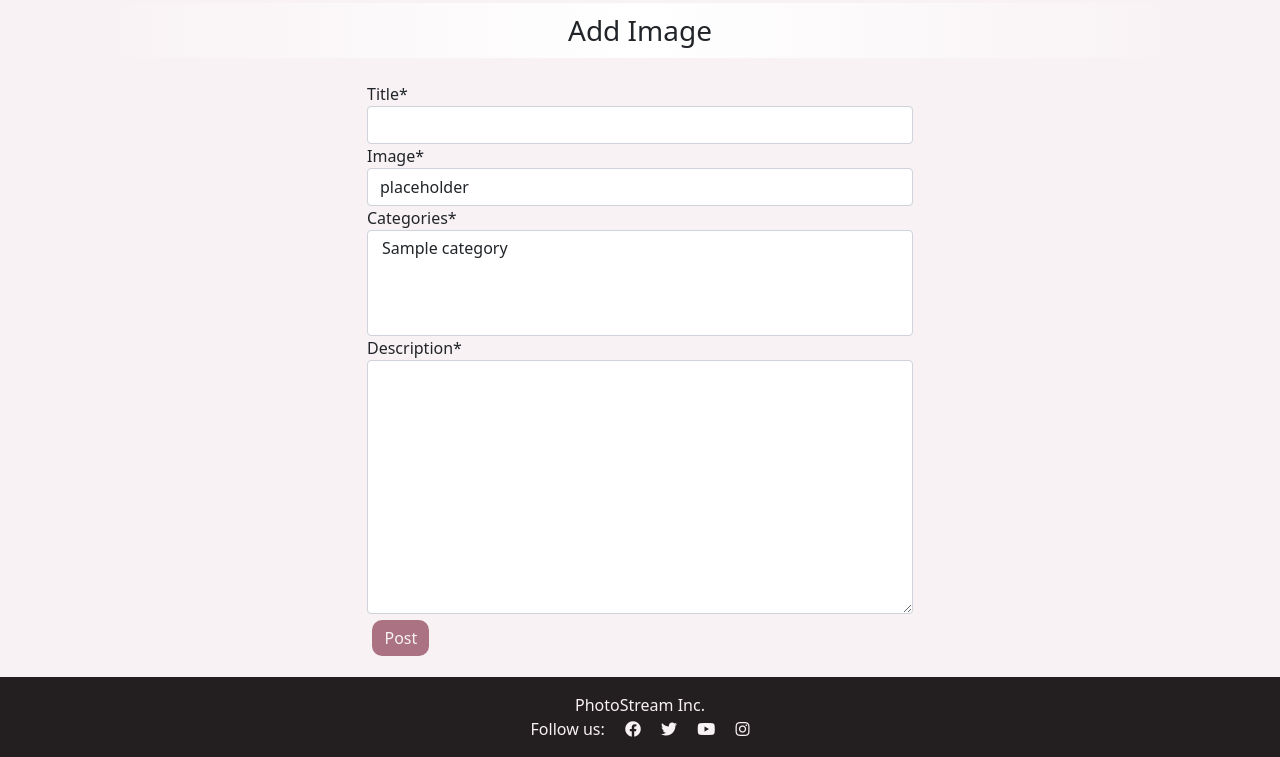
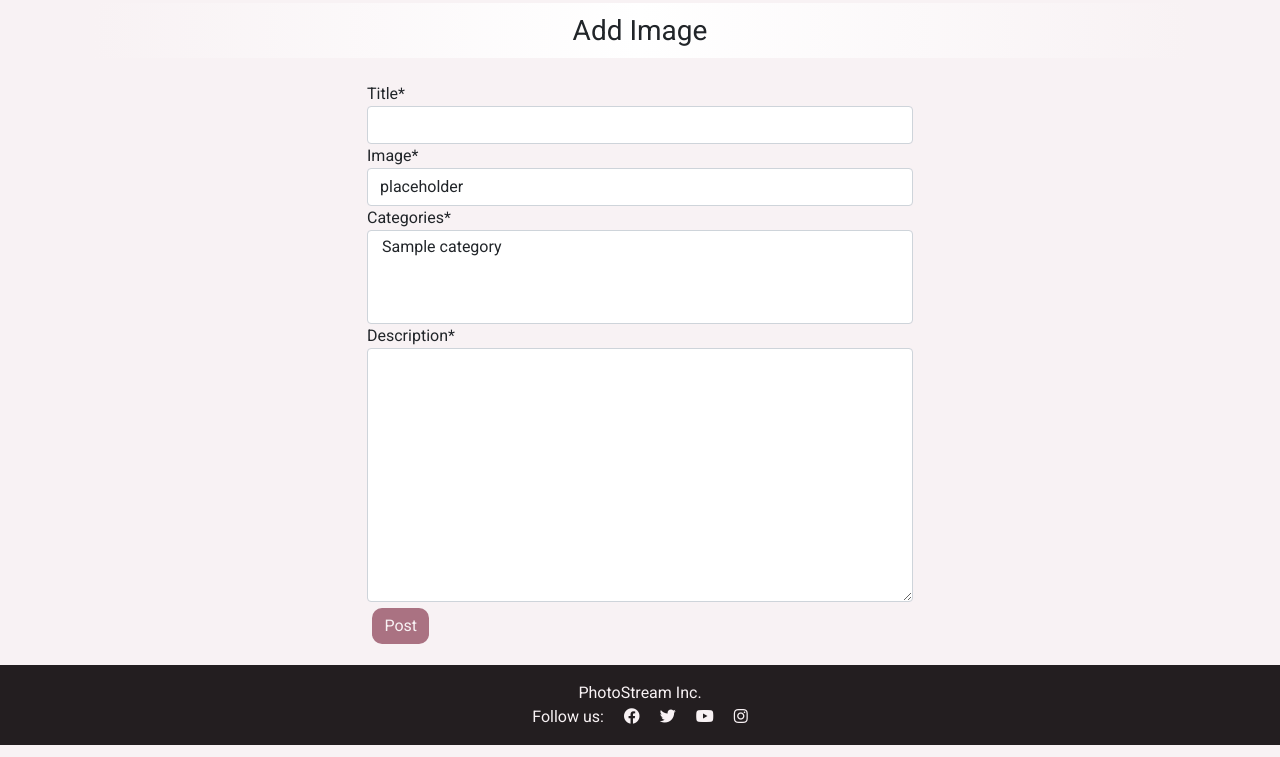
Before and after one commit to emmavkarlsson/portfolio-project-4, a Django app: page /add_image/ in a window 1280 px wide. Shown: the part 127-884 px from the top of the page. Run offline with Django 3.2, Linux system fonts and the light colour scheme; tables that the repository leaves empty hold one stand-in row (values such as "Sample post"); some libraries are stand-ins or nearby versions.

Commit message:
update font

```diff
--- a/static/css/style.css
+++ b/static/css/style.css
@@ -1,5 +1,6 @@
 body {
     background-color: #f8f2f4;
+    font-family: 'Roboto', sans-serif;
 }
 
 /* Navbar */
--- a/templates/base.html
+++ b/templates/base.html
@@ -7,8 +7,7 @@
     <title>PhotoStream</title>
 
     <link rel="preconnect" href="https://fonts.gstatic.com">
-    <link href="https://fonts.googleapis.com/css2?family=Roboto:wght@300&display=swap" rel="stylesheet">
-    <link href="https://fonts.googleapis.com/css2?family=Lato:wght@300;700&display=swap" rel="stylesheet">
+    <link href="https://fonts.googleapis.com/css2?family=Roboto:wght@400;700&display=swap" rel="stylesheet">
     <link rel="stylesheet" href="https://cdnjs.cloudflare.com/ajax/libs/font-awesome/5.15.3/css/all.min.css">
     <meta name="viewport" content="width=device-width, initial-scale=1" />
     <link href="https://cdn.jsdelivr.net/npm/bootstrap@5.0.1/dist/css/bootstrap.min.css" rel="stylesheet"
```
Also changed, not shown: README.md.
